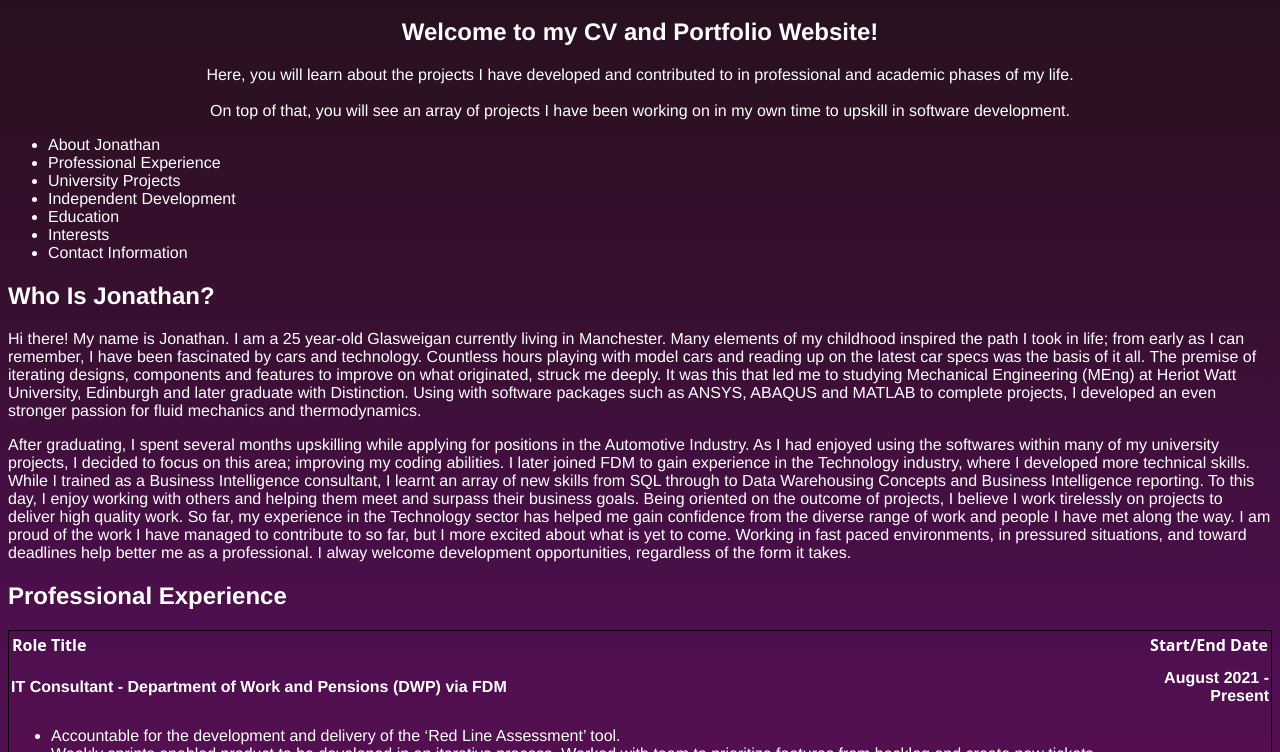
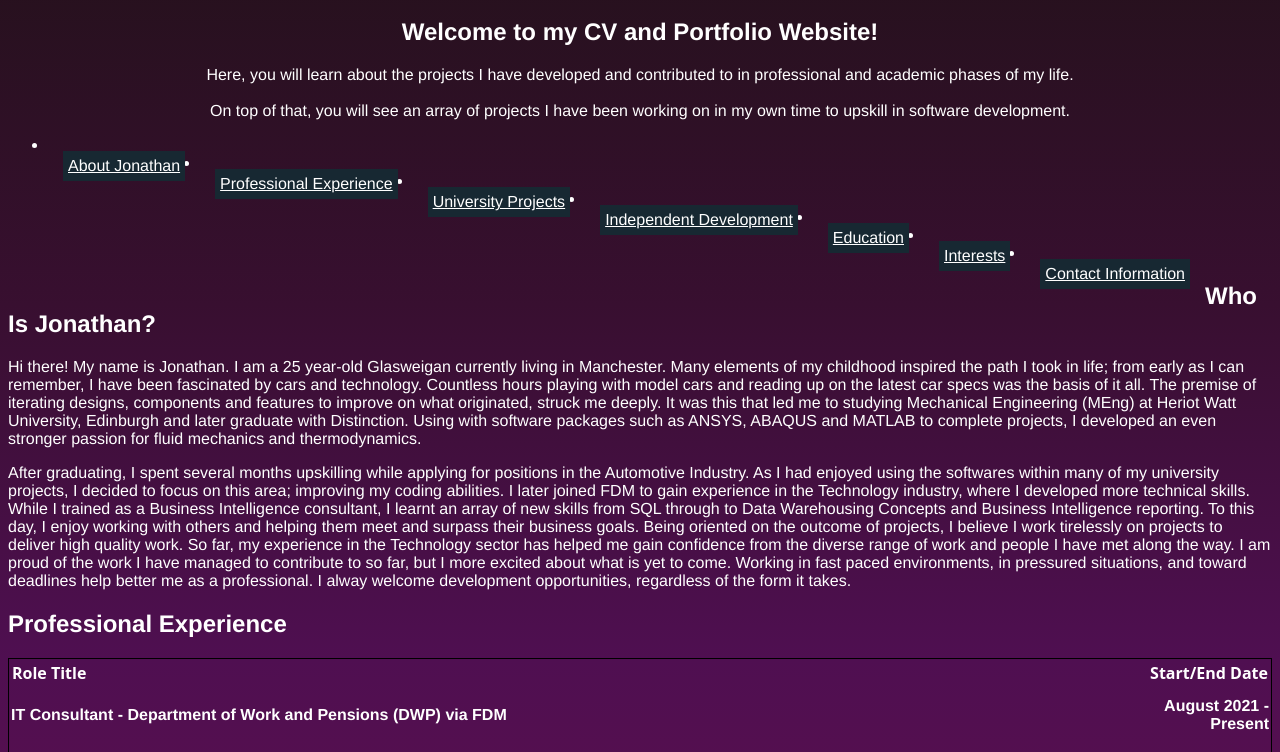
Before and after one commit to jonathanoh59/jonathanoh59.github.io, a plain HTML site: page index.html in a window 1280 px wide. Shown: the part 48-800 px from the top of the page. Drawn offline with Linux system fonts and the light colour scheme.

Commit message:
navigation updates

```diff
--- a/index.html
+++ b/index.html
@@ -15,18 +15,18 @@
 
     <nav class="navigation">
       <ul>
-        <li>About Jonathan</li>
-        <li>Professional Experience</li>
-        <li>University Projects</li>
-        <li>Independent Development</li>
-        <li>Education</li>
-        <li>Interests</li>
-        <li>Contact Information</li>
+        <li><a href="#about-jonathan">About Jonathan</a></li>
+        <li><a href="#professional-experience">Professional Experience</a></li>
+        <li><a href="#university-projects">University Projects</a></li>
+        <li><a href="#independent-development">Independent Development</a></li>
+        <li><a href="#education">Education</a></li>
+        <li><a href="#interests">Interests</a></li>
+        <li><a href="#contact-info">Contact Information</a></li>
       </ul>
     </nav>
 
     <section class="about-me">
-      <h2>Who Is Jonathan?</h2>
+      <h2 id="about-jonathan">Who Is Jonathan?</h2>
       <article class="about-me-introduction">
         <p>
           Hi there! My name is Jonathan. I am a 25 year-old Glasweigan currently
@@ -66,7 +66,7 @@
     </section>
 
     <section class="professional-experience">
-      <h2>Professional Experience</h2>
+      <h2 id="professional-experience">Professional Experience</h2>
       <table class="professional-table">
         <thead>
           <tr>
@@ -194,7 +194,7 @@
     </section>
 
     <section class="university-experience">
-      <h2>University Experience</h2>
+      <h2 id="university-projects">University Experience</h2>
       <table class="university-table">
         <thead>
           <th class="table-header-left">Project Title</th>
@@ -353,7 +353,7 @@
     </section>
 
     <section class="independent-experience">
-      <h2>Independent Development</h2>
+      <h2 id="independent-development">Independent Development</h2>
 
       <article class="independent-development-introduction">
         <p>
@@ -489,7 +489,7 @@
     </section>
 
     <section class="education">
-      <h2>Education</h2>
+      <h2 id="education">Education</h2>
       <table>
         <thead>
           <tr>
@@ -562,7 +562,7 @@
     </section>
 
     <section class="interests">
-      <h2>Interests</h2>
+      <h2 id="interests">Interests</h2>
       <table>
         <tr>
           <td>
@@ -608,7 +608,7 @@
     </section>
 
     <section class="contact-information">
-      <p class="centre-text">
+      <p id="contact-info" class="centre-text">
         <em
           >References available upon request.<br /><br />
           Eligible to work in the UK and willing to relocate.<br /><br />
--- a/resources/css/index.css
+++ b/resources/css/index.css
@@ -16,6 +16,16 @@ body {
     rgb(23, 40, 50)
   );
   background-size: auto;
+}
+
+.navigation a {
+  float: left;
+  background-color: rgb(23, 40, 50);
+  position: relative;
+  line-height: 30px;
+  text-align: center;
+  margin: 15px;
+  padding: 0 5px;
 }
 
 .professional-experience,
```
